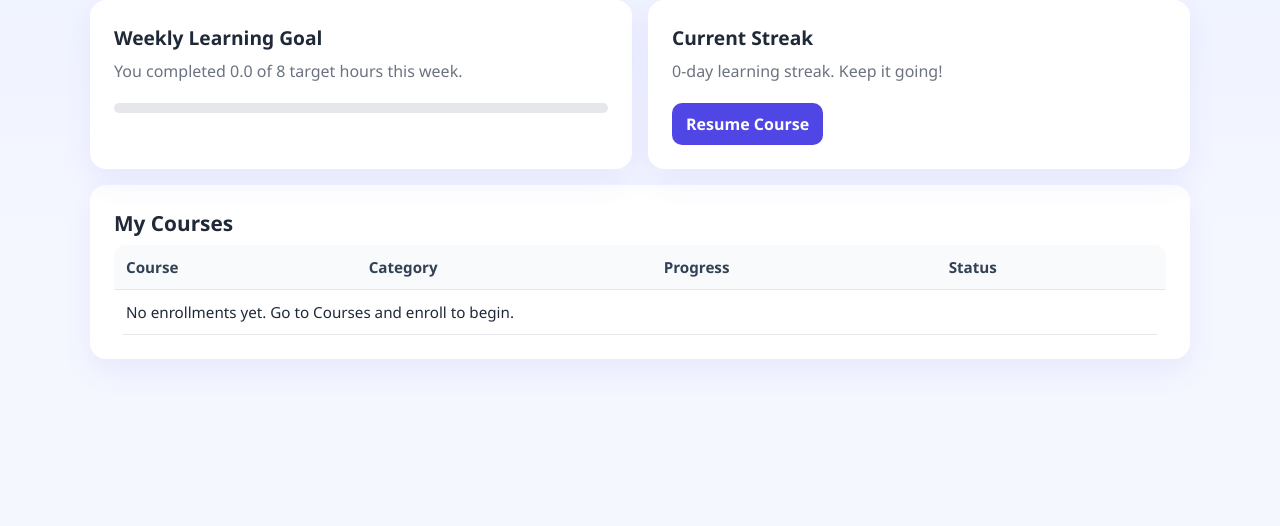
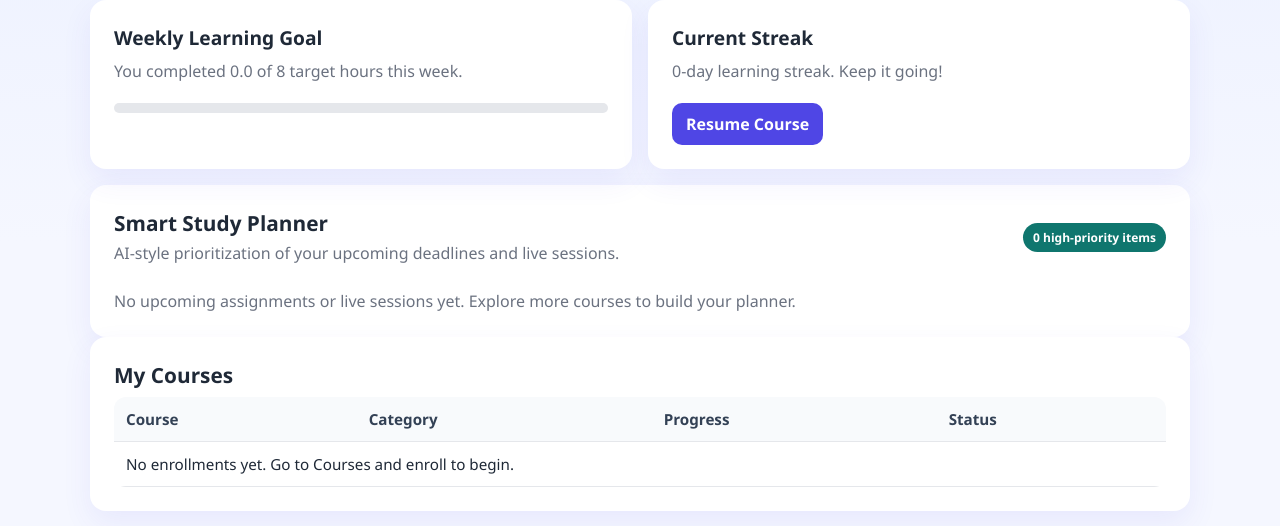
Before and after one commit to Yashesh08/NewLab, a Django app: page /dashboard/ in a window 1280 px wide. Shown: the part 78-604 px from the top of the page. Run offline with Django 4.2, Linux system fonts and the light colour scheme; the visitor is signed in with stand-in values (Sample User, id 1); data that the repository does not hold is empty.

Commit message:
Add smart study planner to learner dashboard

```diff
--- a/splab/spapp/views.py
+++ b/splab/spapp/views.py
@@ -5,15 +5,22 @@ from django.contrib.auth.decorators import login_required, user_passes_test
 from django.contrib.auth.models import Group, User
 from django.core.mail import send_mail
 from django.db.models import Avg, Count, Max
+from django.http import Http404
+from django.shortcuts import redirect, render
 from django.utils import timezone
 from django.utils.text import slugify
-from django.http import Http404
-from django.shortcuts import redirect, render
-from django.contrib.auth.models import User
-from django.core.mail import send_mail
-from django.conf import settings
-from django.shortcuts import render, redirect
-from .models import Assignment, AssignmentSubmission, Course, CourseNote, CourseSection, Enrollment, Instructor, VideoLecture
+
+from .models import (
+    Assignment,
+    AssignmentSubmission,
+    Course,
+    CourseNote,
+    CourseSection,
+    Enrollment,
+    Instructor,
+    LiveMeet,
+    VideoLecture,
+)
 
 
 HOME_FEATURES = [
@@ -130,6 +137,52 @@ def get_course(slug):
     course = Course.objects.filter(is_published=True).prefetch_related('instructors').get(slug=slug)
     return course
 
+
+
+
+def _build_study_planner(enrollments):
+    now = timezone.now()
+    course_ids = [item.course_id for item in enrollments]
+    if not course_ids:
+        return []
+
+    assignments = (
+        Assignment.objects
+        .filter(course_id__in=course_ids, due_at__gte=now)
+        .order_by('due_at')[:8]
+    )
+    live_meets = LiveMeet.objects.filter(
+        course_id__in=course_ids,
+        scheduled_at__gte=now,
+    ).order_by('scheduled_at')[:8]
+
+    planner_items = []
+    for assignment in assignments:
+        days_left = (assignment.due_at.date() - now.date()).days
+        urgency = 'high' if days_left <= 2 else 'medium' if days_left <= 5 else 'low'
+        planner_items.append({
+            'kind': 'Assignment',
+            'title': assignment.title,
+            'course': assignment.course.title,
+            'when': assignment.due_at,
+            'detail': f'Due in {max(days_left, 0)} day(s)',
+            'urgency': urgency,
+        })
+
+    for meet in live_meets:
+        days_left = (meet.scheduled_at.date() - now.date()).days
+        urgency = 'high' if days_left <= 1 else 'medium'
+        planner_items.append({
+            'kind': 'Live Meet',
+            'title': meet.topic,
+            'course': meet.course.title,
+            'when': meet.scheduled_at,
+            'detail': f'Starts in {max(days_left, 0)} day(s)',
+            'urgency': urgency,
+        })
+
+    planner_items.sort(key=lambda item: item['when'])
+    return planner_items[:6]
 
 def home(request):
     courses = list(Course.objects.filter(is_published=True).order_by('title'))
@@ -357,6 +410,9 @@ def dashboard(request):
         0,
     ) if courses_data else 0
 
+    planner_items = _build_study_planner(enrollments)
+    high_priority_count = sum(1 for item in planner_items if item['urgency'] == 'high')
+
     context = {
         'active_page': 'dashboard',
         'user_role': _get_user_role(request.user),
@@ -365,6 +421,8 @@ def dashboard(request):
         'goal_progress': average_progress,
         'streak_days': min(30, len(courses_data) * 3),
         'courses_data': courses_data,
+        'planner_items': planner_items,
+        'high_priority_count': high_priority_count,
     }
     return render(request, 'dashboard.html', context)
 
--- a/splab/templates/dashboard.html
+++ b/splab/templates/dashboard.html
@@ -16,6 +16,35 @@
         <p class="section-subtitle">{{ streak_days }}-day learning streak. Keep it going!</p>
         <a href="{% url 'courses' %}" class="button" style="text-decoration:none; display:inline-block;">Resume Course</a>
     </article>
+</section>
+
+<section class="card">
+    <div style="display:flex; justify-content:space-between; gap:12px; flex-wrap:wrap; align-items:center;">
+        <div>
+            <h2 class="section-title" style="font-size:1.3rem; margin-bottom:4px;">Smart Study Planner</h2>
+            <p class="section-subtitle" style="margin-bottom:0;">AI-style prioritization of your upcoming deadlines and live sessions.</p>
+        </div>
+        <span class="pill {% if high_priority_count %}warning{% else %}success{% endif %}">
+            {{ high_priority_count }} high-priority item{{ high_priority_count|pluralize }}
+        </span>
+    </div>
+    <div style="margin-top:12px; display:grid; gap:10px;">
+        {% for item in planner_items %}
+            <article style="border:1px solid #e5e7eb; border-radius:10px; padding:10px 12px;">
+                <div style="display:flex; justify-content:space-between; gap:8px; flex-wrap:wrap;">
+                    <strong>{{ item.kind }} · {{ item.title }}</strong>
+                    <span class="pill {% if item.urgency == 'high' %}danger{% elif item.urgency == 'medium' %}warning{% else %}success{% endif %}">
+                        {{ item.urgency|title }}
+                    </span>
+                </div>
+                <p style="margin:6px 0 0 0; color:#6b7280;">
+                    {{ item.course }} · {{ item.when|date:'M d, Y H:i' }} · {{ item.detail }}
+                </p>
+            </article>
+        {% empty %}
+            <p class="section-subtitle" style="margin:12px 0 0 0;">No upcoming assignments or live sessions yet. Explore more courses to build your planner.</p>
+        {% endfor %}
+    </div>
 </section>
 
 <section class="card">
```
Also changed, not shown: splab/spapp/tests.py (+49 -0 lines).
